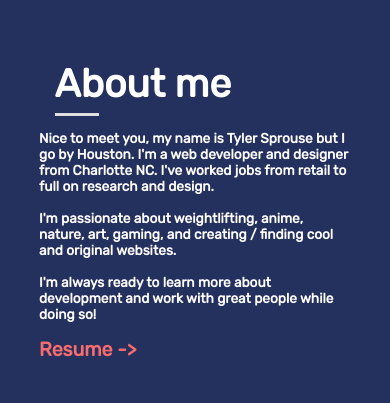
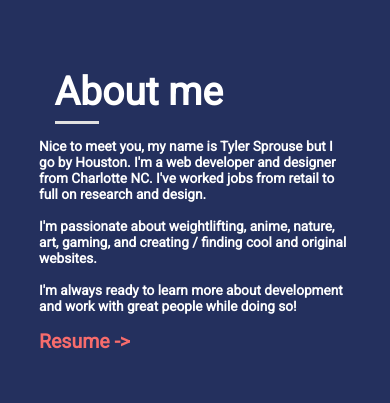
Before and after one commit to HoustonSprouse919/Portfolio, a plain HTML site: page index.html in a window 390 px wide. Shown: the part 980-1383 px from the top of the page. Drawn offline with nearby package versions, Linux system fonts and the light colour scheme; grey boxes are pictures that could not be loaded.

Commit message:
small font changes

```diff
--- a/style.css
+++ b/style.css
@@ -1,4 +1,4 @@
-@import url("https://fonts.googleapis.com/css2?family=Lobster&family=Rubik&display=swap"); /*importing fonts*/
+@import url('https://fonts.googleapis.com/css2?family=Lobster&family=Roboto&family=Rubik&display=swap'); /*importing fonts*/
 a:link {
   text-decoration: none;
 } /*keeps all links from turning blue*/
@@ -150,7 +150,7 @@ section {
   padding-bottom: 10%;
 }
 #aboutMe #bio h2 {
-  font-family: "Rubik", sans-serif;
+  font-family: 'Roboto', sans-serif;
   font-size: 4vw;
   font-weight: bold;
   margin: 0px 0px 2% 5%;
@@ -165,7 +165,7 @@ section {
 }
 
 #aboutMe #bio p {
-  font-family: "Rubik", sans-serif;
+  font-family: 'Roboto', sans-serif;
   font-size: 1.5vw;
   font-weight: bold;
 }
@@ -190,7 +190,7 @@ section {
   width: 100%;
 }
 #myWork h2 {
-  font-family: "Rubik", sans-serif;
+  font-family: 'Roboto', sans-serif;
   font-size: 5vw;
   font-weight: bold;
   margin: 5% 0px 1% 0%;
@@ -306,7 +306,7 @@ section {
     text-align: left;
   }
   #aboutMe #bio h2 {
-    font-family: "Rubik", sans-serif;
+    font-family: 'Roboto', sans-serif;
     font-size: 7vw;
     font-weight: bold;
     margin: 0px 0px 2% 5%;
@@ -396,7 +396,7 @@ section {
     text-align: left;
   }
   #aboutMe #bio h2 {
-    font-family: "Rubik", sans-serif;
+    font-family: 'Roboto', sans-serif;
     font-size: 10vw;
     font-weight: bold;
     margin: 0px 0px 2% 5%;
@@ -411,7 +411,7 @@ section {
   }
 
   #aboutMe #bio p {
-    font-family: "Rubik", sans-serif;
+    font-family: 'Roboto', sans-serif;
     font-size: 3.5vw;
     font-weight: bold;
   }
```
